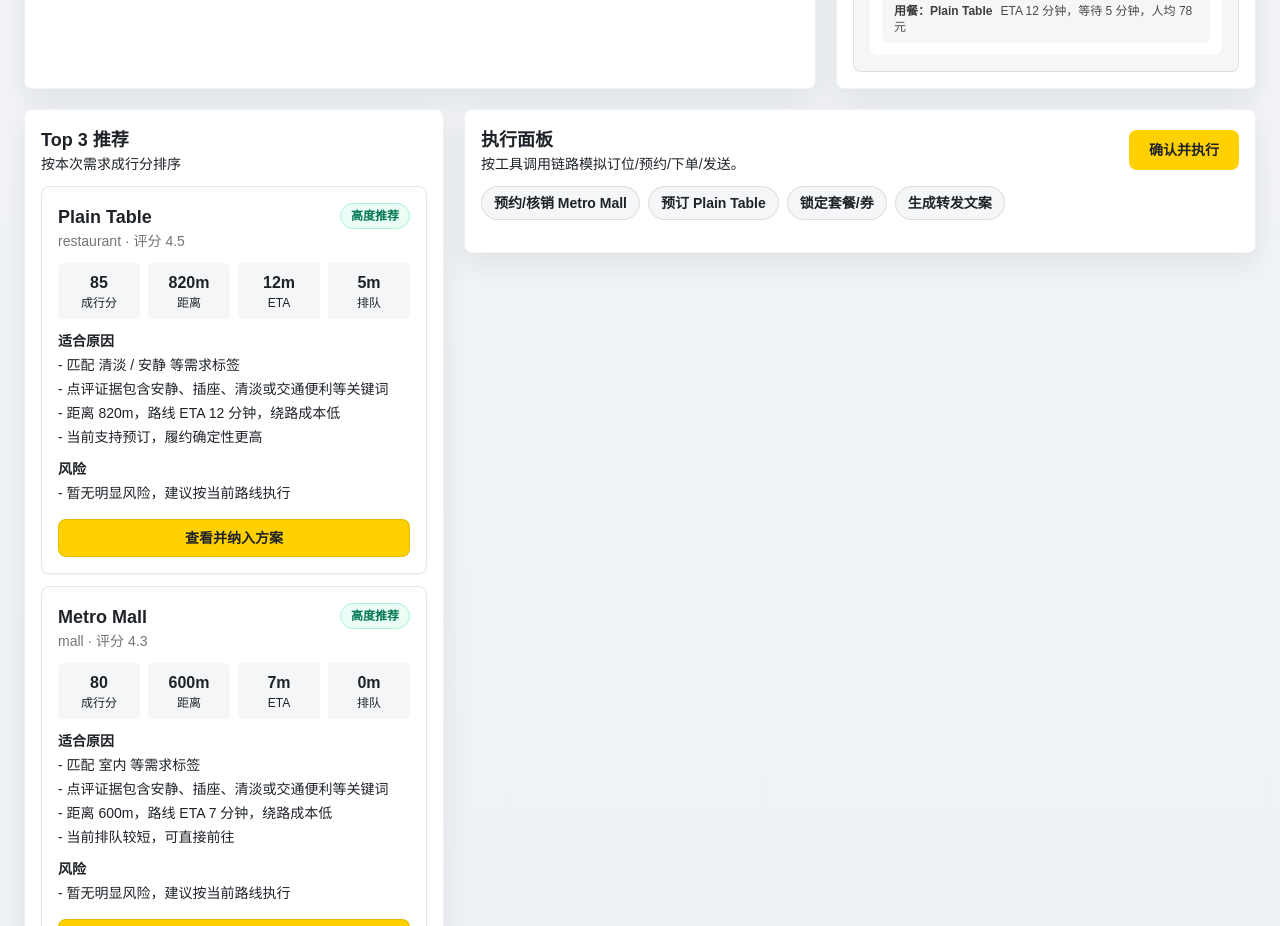
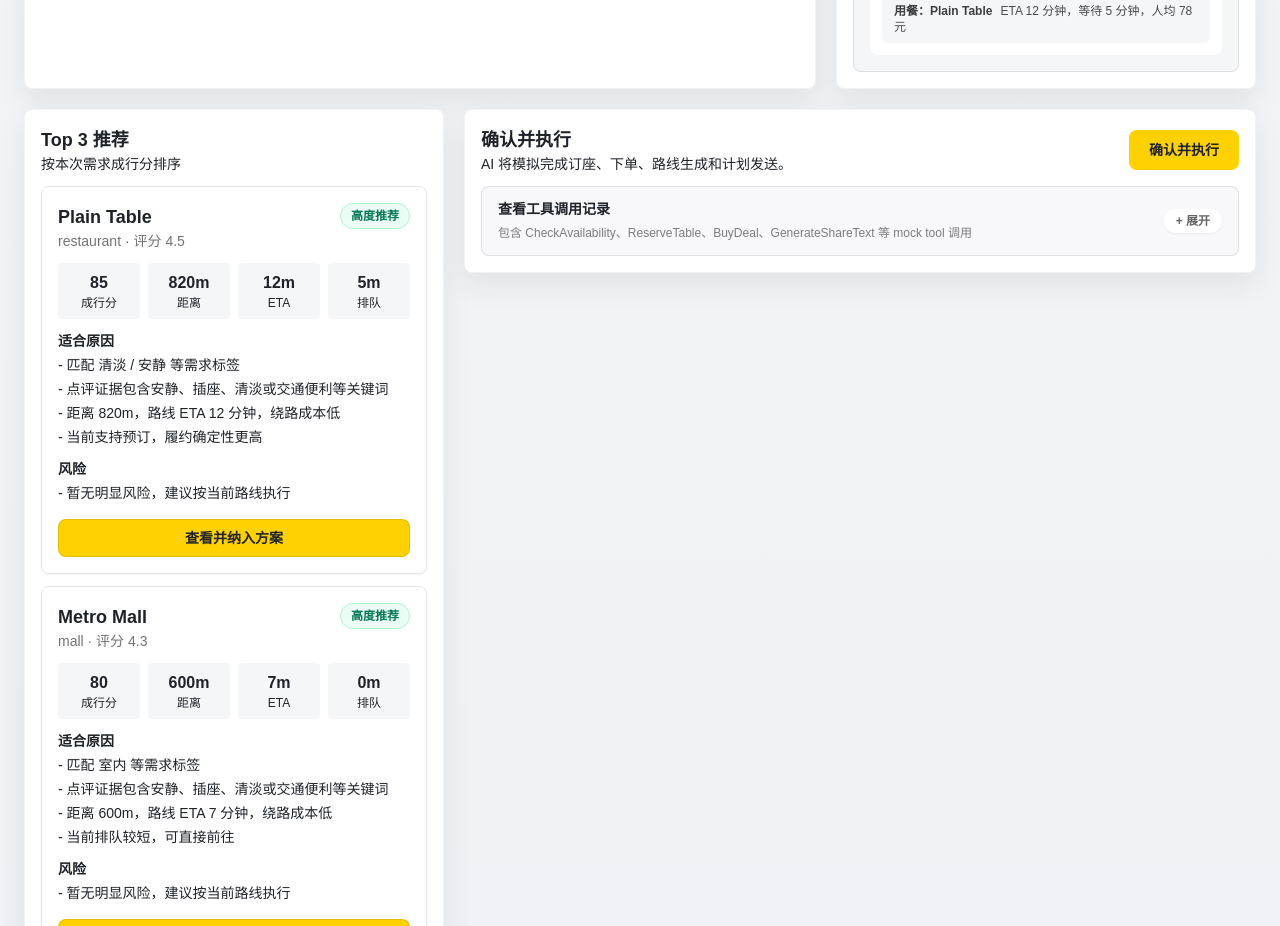
Before and after one commit to Kaisie2001/v3.0meituan, a Next.js app: page / in a window 1280 px wide. Shown: the part 2720-3646 px from the top of the page. Built offline with nearby package versions, Linux system fonts and the light colour scheme.

Commit message:
ux: collapse agent trace by default

```diff
--- a/src/components/ExecutionPanel.tsx
+++ b/src/components/ExecutionPanel.tsx
@@ -47,6 +47,24 @@
   return { receipts: uniqueReceipts, failures: uniqueFailures };
 }
 
+function summarizePayload(payload: unknown) {
+  if (!payload || typeof payload !== "object") return payload ? String(payload) : "无";
+  const record = payload as Record<string, unknown>;
+  const entries = Object.entries(record)
+    .filter(([, value]) => value !== undefined && value !== "")
+    .slice(0, 4)
+    .map(([key, value]) => `${key}: ${typeof value === "object" ? JSON.stringify(value) : String(value)}`);
+  return entries.length ? entries.join(" / ") : "无";
+}
+
+function extractReceiptIds(step: ExecutionTraceStep) {
+  const response = step.response as Record<string, unknown> | undefined;
+  if (!response) return [];
+  return ["reservationId", "orderId", "ticketId", "receiptId", "routeId", "messageId"]
+    .map((key) => (typeof response[key] === "string" ? `${key}: ${response[key]}` : ""))
+    .filter(Boolean);
+}
+
 async function copyTextSafely(text: string) {
   try {
     const permission = await navigator.permissions?.query?.({ name: "clipboard-write" as PermissionName });
@@ -72,16 +90,18 @@
 export function ExecutionPanel({ actions, routePlan, intent }: ExecutionPanelProps) {
   const [trace, setTrace] = useState<ExecutionTraceStep[]>([]);
   const [running, setRunning] = useState(false);
+  const [traceOpen, setTraceOpen] = useState(false);
   const [shareText, setShareText] = useState<string>("");
   const [receipts, setReceipts] = useState<string[]>([]);
   const [failures, setFailures] = useState<string[]>([]);
+  const completedTraceCount = trace.filter((step) => step.status === "success").length;
 
   return (
     <section className="rounded-lg border border-black/5 bg-white p-4 shadow-soft">
       <div className="mb-3 flex flex-col gap-3 sm:flex-row sm:items-center sm:justify-between">
         <div>
-          <h2 className="text-lg font-bold">执行面板</h2>
-          <p className="text-sm text-black/58">按工具调用链路模拟订位/预约/下单/发送。</p>
+          <h2 className="text-lg font-bold">确认并执行</h2>
+          <p className="text-sm text-black/58">AI 将模拟完成订座、下单、路线生成和计划发送。</p>
         </div>
         <button
           className="rounded-lg bg-meituan-yellow px-5 py-2.5 text-sm font-bold text-meituan-ink transition hover:brightness-95 disabled:cursor-not-allowed disabled:opacity-50"
@@ -109,19 +129,6 @@
         </button>
       </div>
 
-      <div className="mb-4 flex flex-wrap gap-2">
-        {(actions.length ? actions : [
-          { id: "coffee", label: "购买咖啡套餐" },
-          { id: "reserve", label: "预订餐厅" },
-          { id: "route", label: "生成路线" },
-          { id: "share", label: "发送给朋友" },
-        ]).map((action) => (
-          <span key={action.id} className="rounded-full border border-black/10 bg-meituan-gray px-3 py-1.5 text-sm font-semibold text-black/68">
-            {action.label}
-          </span>
-        ))}
-      </div>
-
       {shareText ? (
         <div className="mb-4 rounded-lg border border-meituan-yellow/40 bg-yellow-50 p-4">
           <div className="flex items-start justify-between gap-3">
@@ -139,7 +146,7 @@
       ) : null}
 
       {trace.length ? (
-        <div className="rounded-lg border border-black/10 bg-meituan-gray p-4">
+        <div className="mb-4 rounded-lg border border-black/10 bg-meituan-gray p-4">
           <p className="mb-2 font-bold text-black/80">执行结果</p>
           {receipts.length ? (
             <ul className="space-y-1 text-sm text-black/70">
@@ -162,6 +169,97 @@
           ) : null}
         </div>
       ) : null}
+
+      <div className="rounded-lg border border-black/10 bg-meituan-gray/70">
+        <button
+          type="button"
+          className="flex w-full items-center justify-between gap-3 px-4 py-3 text-left"
+          onClick={() => setTraceOpen((open) => !open)}
+          aria-expanded={traceOpen}
+        >
+          <span>
+            <span className="block text-sm font-extrabold text-black/78">查看工具调用记录</span>
+            <span className="mt-1 block text-xs leading-5 text-black/50">
+              包含 CheckAvailability、ReserveTable、BuyDeal、GenerateShareText 等 mock tool 调用
+            </span>
+            {trace.length ? (
+              <span className="mt-1 inline-block text-xs font-bold text-emerald-700">已完成 {completedTraceCount} 项执行动作，可展开查看详情</span>
+            ) : null}
+          </span>
+          <span className="shrink-0 rounded-full bg-white px-3 py-1 text-xs font-bold text-black/60 shadow-sm">
+            {traceOpen ? "收起" : "+ 展开"}
+          </span>
+        </button>
+
+        {traceOpen ? (
+          <div className="space-y-3 px-4 pb-4">
+            <div className="flex flex-wrap gap-2">
+              {(actions.length ? actions : [
+                { id: "coffee", label: "购买咖啡套餐" },
+                { id: "reserve", label: "预订餐厅" },
+                { id: "route", label: "生成路线" },
+                { id: "share", label: "发送给朋友" },
+              ]).map((action) => (
+                <span key={action.id} className="rounded-full border border-black/10 bg-white px-3 py-1.5 text-sm font-semibold text-black/68">
+                  {action.label}
+                </span>
+              ))}
+            </div>
+
+            {trace.length ? (
+              <div className="space-y-2">
+                {trace.map((step) => {
+                  const receiptIds = extractReceiptIds(step);
+                  return (
+                    <div key={step.stepId} className="rounded-lg bg-white p-3 text-sm">
+                      <div className="flex flex-col gap-2 sm:flex-row sm:items-center sm:justify-between">
+                        <div>
+                          <p className="font-extrabold text-black/80">{step.toolName}</p>
+                          <p className="text-xs font-bold uppercase text-black/38">
+                            {step.phase} · {step.status}
+                          </p>
+                        </div>
+                        <span
+                          className={`w-fit rounded-full px-2.5 py-1 text-xs font-bold ${
+                            step.status === "success"
+                              ? "bg-emerald-50 text-emerald-700"
+                              : step.status === "failed"
+                                ? "bg-rose-50 text-rose-700"
+                                : "bg-slate-100 text-slate-600"
+                          }`}
+                        >
+                          {step.status}
+                        </span>
+                      </div>
+                      <div className="mt-3 grid gap-2 text-xs text-black/62 lg:grid-cols-2">
+                        <div className="rounded-md bg-meituan-gray px-3 py-2">
+                          <span className="font-bold text-black/70">Request：</span>
+                          {summarizePayload(step.request)}
+                        </div>
+                        <div className="rounded-md bg-meituan-gray px-3 py-2">
+                          <span className="font-bold text-black/70">Response：</span>
+                          {step.error?.message ?? summarizePayload(step.response)}
+                        </div>
+                      </div>
+                      {receiptIds.length ? (
+                        <div className="mt-2 flex flex-wrap gap-2">
+                          {receiptIds.map((id) => (
+                            <span key={`${step.stepId}-${id}`} className="rounded-full bg-yellow-50 px-2.5 py-1 text-xs font-bold text-black/65">
+                              {id}
+                            </span>
+                          ))}
+                        </div>
+                      ) : null}
+                    </div>
+                  );
+                })}
+              </div>
+            ) : (
+              <p className="rounded-lg bg-white px-3 py-3 text-sm text-black/55">确认执行后，这里会显示完整 mock tool 调用记录。</p>
+            )}
+          </div>
+        ) : null}
+      </div>
     </section>
   );
 }
```
